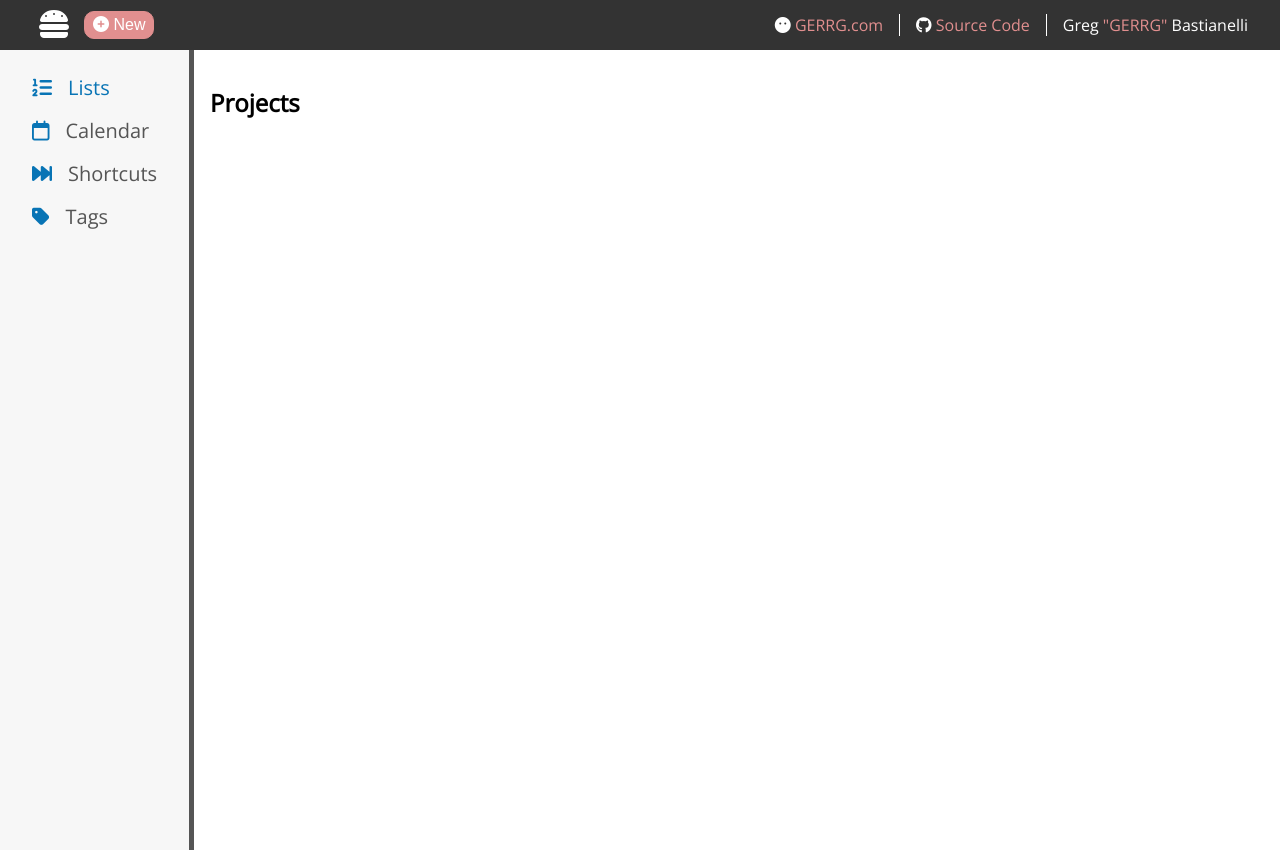
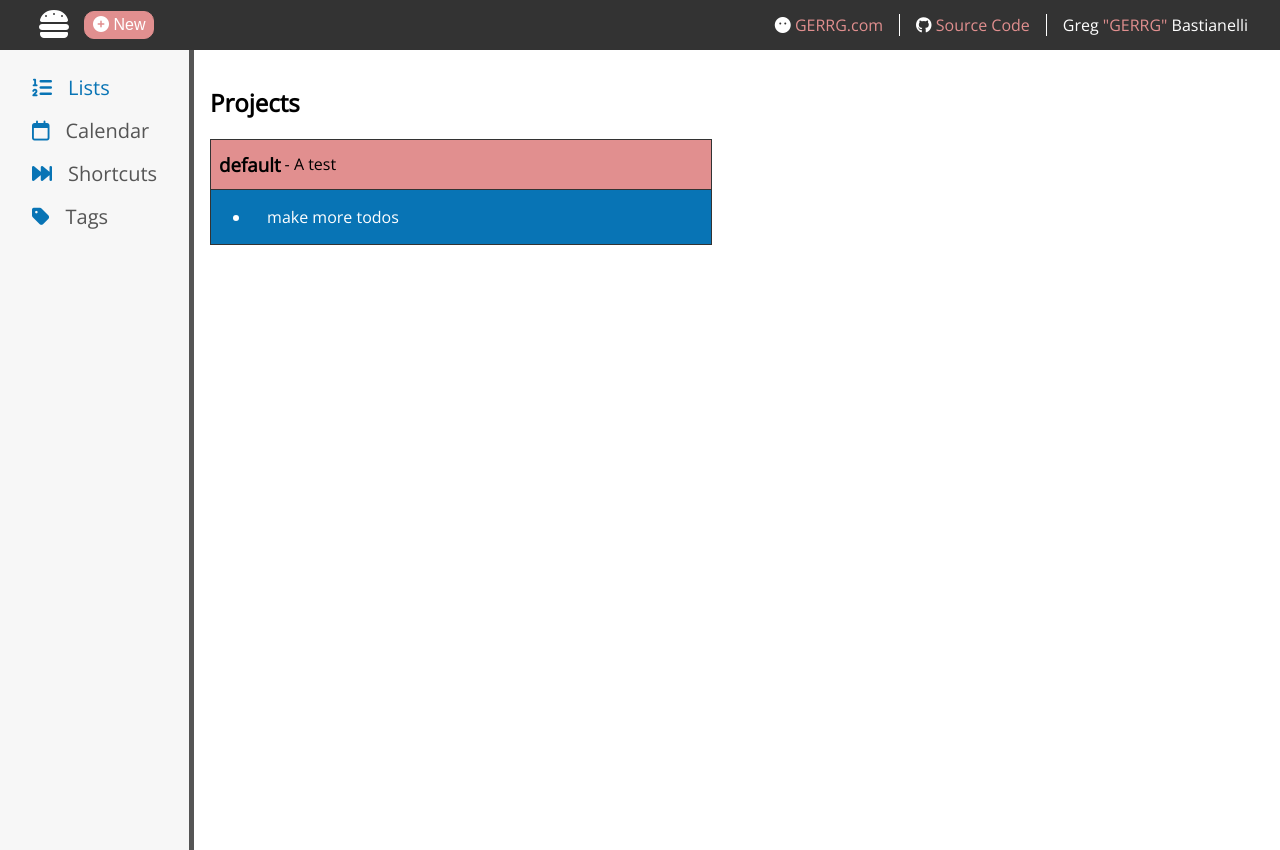
Before and after one commit to gerrgg/to-do-or-not-to-do, a website built with webpack: page dist/index.html in a window 1280 px wide. Built offline with nearby package versions, Linux system fonts and the light colour scheme.

Commit message:
setup defualt project, simple css

```diff
--- a/src/index.js
+++ b/src/index.js
@@ -1,2 +1,7 @@
 require('./dom')
-require('./lists')
+
+import { projects } from './projects'
+
+const application = (() => {
+    let projectsTab = projects( document.getElementById('lists') );
+})();
--- a/src/lists.js
+++ /dev/null
@@ -1,14 +0,0 @@
-const lists = (() => {
-    const getProjects = () => {
-        let savedProjects = window.localStorage.getItem('saved-projects');
-        return ( savedProjects === null ) ? { default: [] } : savedProjects
-    }
-
-    let _content = document.getElementById('lists');
-    let _projects = document.getElementById( 'projects-inner' );
-
-    let projects = getProjects();
-
-})();
-
-export { lists }
--- /dev/null
+++ b/src/projects.js
@@ -0,0 +1,62 @@
+const projects = ( element ) => {
+   //
+    let list = {
+        default: project( 'default', 'A test', [ 'make more todos' ] )
+    }
+
+    const render = () => {
+
+        for( let key in list ){
+            // get object
+            let project = list[key]
+
+            // create project wrapper
+            let wrapper = document.createElement('div')
+            wrapper.className = 'project'
+
+            let header = document.createElement('div')
+            header.className = 'title'
+
+            // create heading and set to project name
+            let heading = document.createElement('h3')
+            heading.innerText = project.name
+
+            let description = document.createElement('p')
+            description.innerText = ' - ' + project.description
+
+            let unorderedList = document.createElement('ul')
+            unorderedList.className = 'todos'
+
+            project.todos.forEach( todo  => {
+                let listItem = document.createElement('li')
+                listItem.innerText = todo
+
+                unorderedList.appendChild(listItem)
+            });
+
+            header.append( heading, description )
+
+            wrapper.append( header, unorderedList )
+
+            element.appendChild( wrapper )
+        }
+
+
+    }
+
+    render()
+
+    console.log( list.default )
+};
+
+const project = ( name, description, todos = [] ) => {
+    /**
+     * A project has a name, description and an array of todos
+     * @param string name
+     * @param string description
+     * @param array todos
+     */
+    return { name, description, todos }
+};
+
+export { projects }
--- a/src/sass/_inner.scss
+++ b/src/sass/_inner.scss
@@ -4,4 +4,40 @@
     .tab{ display: none; }
 
     .tab.show{ display: block; }
+
+    .project{
+        width: 500px;
+        border: 1px solid $color-dark;
+
+        .title{
+            padding: .5rem;
+            border-bottom: 1px solid $color-dark;
+            background-color: $color-main;
+
+            display: flex;
+            align-items: center;
+
+            h3{
+                padding-right: .25rem;
+                margin: 0;
+             }
+
+            p{
+                margin: 0;
+                line-height: 33px;
+            }
+
+        }
+
+        ul.todos{
+            background-color: $color-secondary;
+            color: $color-light;
+            margin: 0;
+
+            li{
+                padding: 1rem;
+
+            }
+        }
+    }
 }
```
Also changed, not shown: dist/main.js, dist/style.css, 1 other file.
